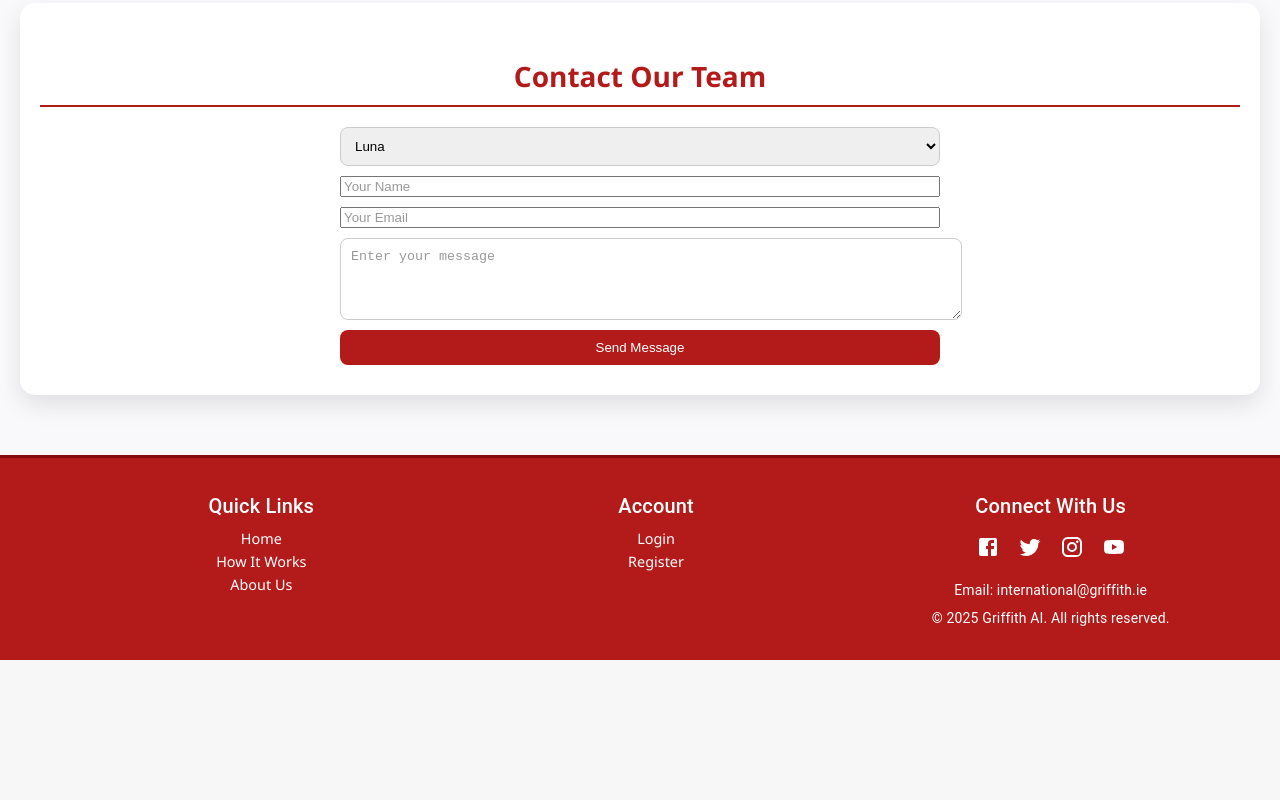
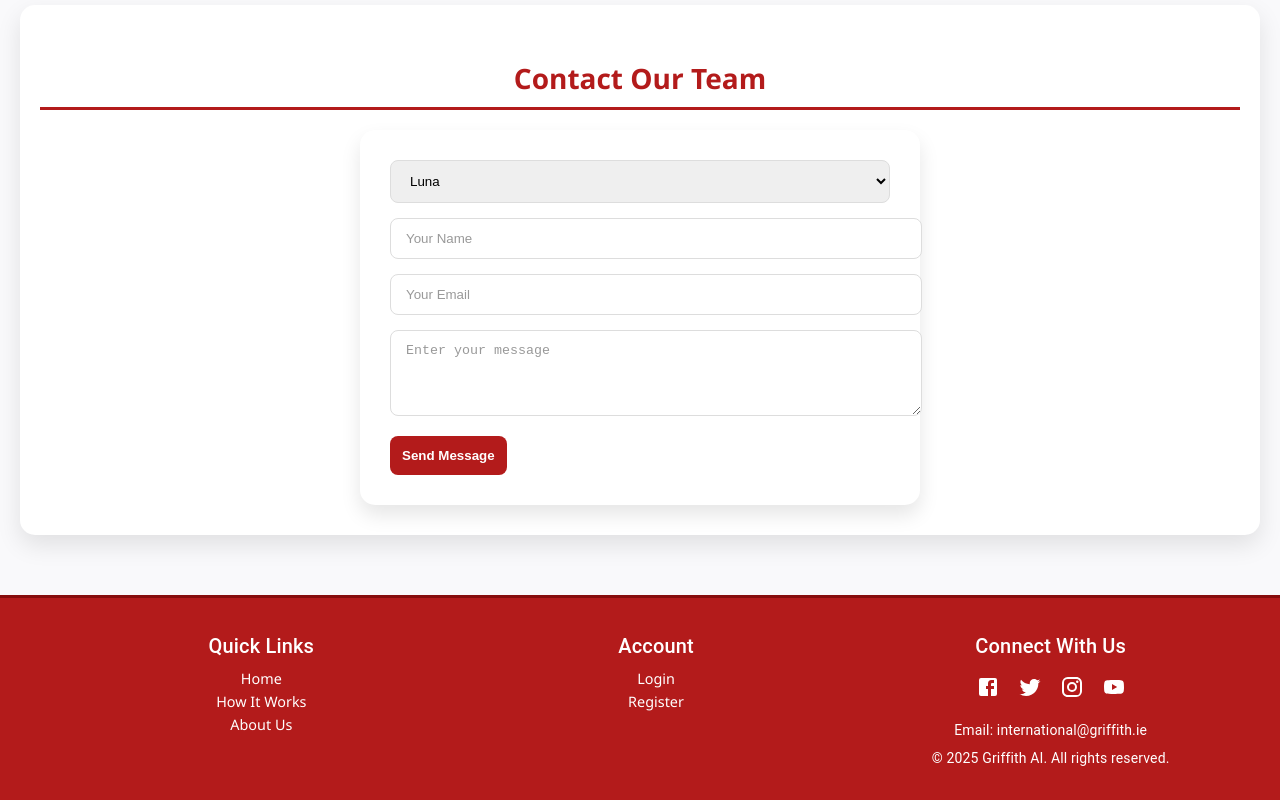
Before and after one commit to LunaGrandjean/LLM-Project, a React (Create React App) app in the folder griffith-ai-app/frontend/: page /about in a window 1280 px wide. Shown: the part 1278-2078 px from the top of the page. Before the commit the page ends 1938 px from the top, so only its background shows below. Built offline with nearby package versions, Linux system fonts and the light colour scheme.

Commit message:
merged changes and applied local modifications

```diff
--- a/griffith-ai-app/frontend/src/App.css
+++ b/griffith-ai-app/frontend/src/App.css
@@ -568,33 +568,57 @@ footer {
 
 /* 🌟 CONTACT FORM – Centered in Its Section */
 .contact-form {
-  display: flex;
-  flex-direction: column;
-  gap: 10px;
-  max-width: 600px;
+  background: #fff;
+  border-radius: 15px;
+  box-shadow: 0 10px 20px rgba(0, 0, 0, 0.1);
+  padding: 30px;
+  max-width: 500px;
+  width: 100%;
   margin: 0 auto;
 }
 
-.contact-form select,
-.contact-form textarea {
-  padding: 10px;
+.contact-form input,
+.contact-form textarea,
+.contact-form select {
+  width: 100%;
+  padding: 12px 15px;
+  margin-bottom: 15px;
   border-radius: 8px;
-  border: 1px solid #ccc;
-  width: 100%;
+  border: 1px solid #ddd;
+  transition: border-color 0.3s ease, box-shadow 0.3s ease;
+}
+
+.contact-form input:focus,
+.contact-form textarea:focus,
+.contact-form select:focus {
+  border-color: #b31b1b; /* Rouge doux */
+  box-shadow: 0 0 5px rgba(179, 27, 27, 0.3);
 }
 
 .contact-form button {
   background-color: #b31b1b;
   color: #fff;
-  padding: 10px;
+  padding: 12px;
+  border: none;
   border-radius: 8px;
-  border: none;
+  font-weight: bold;
   cursor: pointer;
-  transition: background-color 0.3s ease;
+  transition: background-color 0.3s ease, transform 0.2s ease;
 }
 
 .contact-form button:hover {
-  background-color: #8a1414;
+  background-color: #a02727;
+  transform: translateY(-2px);
+}
+
+.section-heading {
+  font-size: 28px;
+  font-weight: bold;
+  color: #b31b1b;
+  text-align: center;
+  margin-bottom: 20px;
+  border-bottom: 3px solid #b31b1b;
+  padding-bottom: 10px;
 }
 
 
@@ -608,7 +632,7 @@ footer {
 .hiw-heading {
   font-size: 32px;
   font-weight: bold;
-  color: #c8102e; /* Griffith Red */
+  color: #b31b1b;
   margin-bottom: 40px;
 }
 
@@ -637,14 +661,14 @@ footer {
 
 .hiw-icon {
   font-size: 40px;
-  color: #c8102e; /* Griffith Red */
+  color: #b31b1b;
   margin-bottom: 15px;
 }
 
 .hiw-step h3 {
   font-size: 20px;
   font-weight: bold;
-  color: #c8102e; /* Griffith Red */
+  color: #b31b1b;
   margin-bottom: 10px;
 }
 
```
